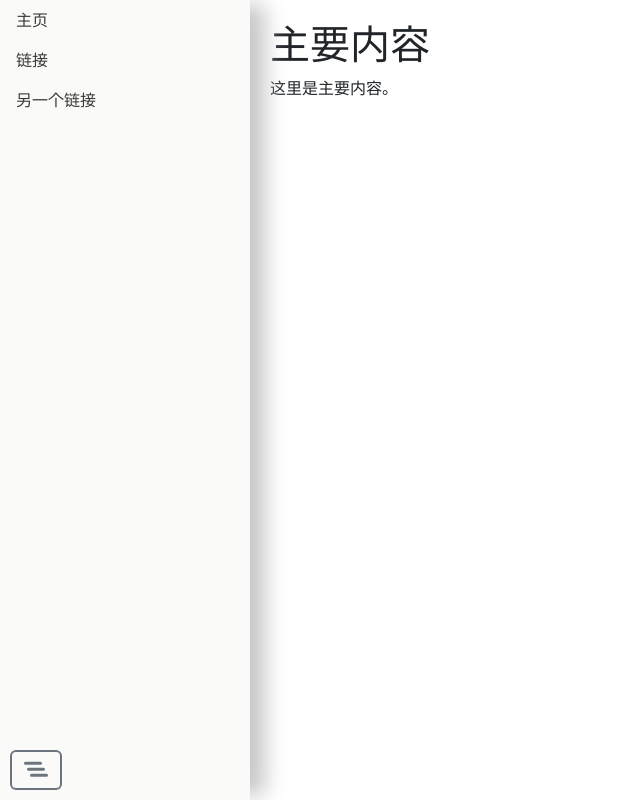
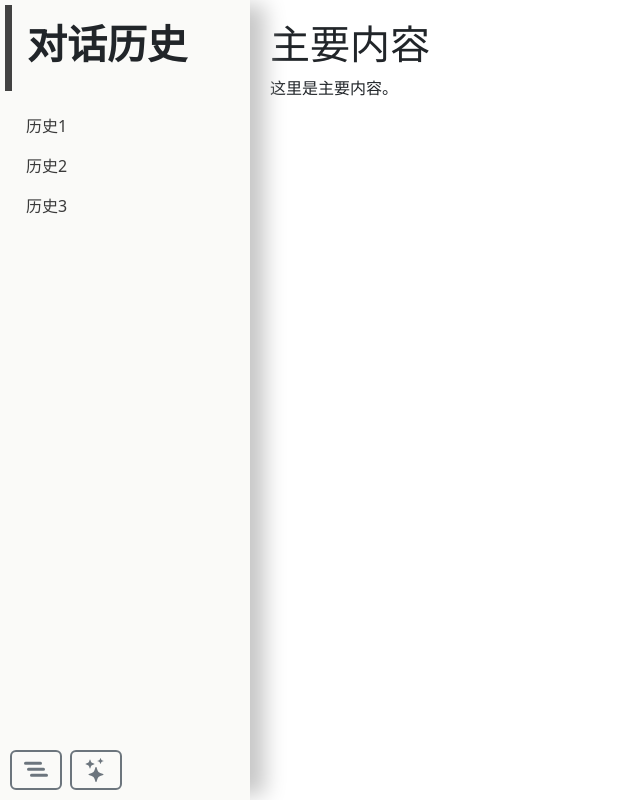
Before and after one commit to ShIkI-1/shu-ces-homework-group1, a Django app: page / in a window 1280 px wide. Shown: the whole page, without its empty margins (0-640 px from the left). Run offline with Django 4.2, Linux system fonts and the light colour scheme; some libraries are stand-ins or nearby versions.

Commit message:
更新侧边栏标题样式，更新左下角新会话按键

```diff
--- a/aiPlatform/statics/css/chat.css
+++ b/aiPlatform/statics/css/chat.css
@@ -47,6 +47,23 @@ body {
     background-color: #dddddd;
 }
 
+.headContainer{
+
+    margin: 5px;
+    padding: 15px;
+    border-left: 7px solid rgb(66, 66, 66);
+}
+
+.contextContainer{
+    margin: 5px;
+    padding: 5px;
+}
+
+.h1{
+    font-weight: 600;
+    font-size: 40px;
+}
+
 @media (max-width: 768px) {
     .sidebar {
         width: 100%;
--- a/aiPlatform/templates/chat.html
+++ b/aiPlatform/templates/chat.html
@@ -15,30 +15,39 @@
             <path fill-rule="evenodd" d="M4.5 11.5A.5.5 0 0 1 5 11h10a.5.5 0 0 1 0 1H5a.5.5 0 0 1-.5-.5m-2-4A.5.5 0 0 1 3 7h10a.5.5 0 0 1 0 1H3a.5.5 0 0 1-.5-.5m-2-4A.5.5 0 0 1 1 3h10a.5.5 0 0 1 0 1H1a.5.5 0 0 1-.5-.5" stroke="currentColor" stroke-width="1"/>
         </svg>
     </button>
+    <button class="btn btn-outline-secondary shadow-none toggle-button" onclick="newChat()" style="left: 70px;">
+        <svg xmlns="http://www.w3.org/2000/svg" width="24" height="24" fill="currentColor" class="bi bi-stars" viewBox="0 0 16 16">
+            <path d="M7.657 6.247c.11-.33.576-.33.686 0l.645 1.937a2.89 2.89 0 0 0 1.829 1.828l1.936.645c.33.11.33.576 0 .686l-1.937.645a2.89 2.89 0 0 0-1.828 1.829l-.645 1.936a.361.361 0 0 1-.686 0l-.645-1.937a2.89 2.89 0 0 0-1.828-1.828l-1.937-.645a.361.361 0 0 1 0-.686l1.937-.645a2.89 2.89 0 0 0 1.828-1.828zM3.794 1.148a.217.217 0 0 1 .412 0l.387 1.162c.173.518.579.924 1.097 1.097l1.162.387a.217.217 0 0 1 0 .412l-1.162.387A1.73 1.73 0 0 0 4.593 5.69l-.387 1.162a.217.217 0 0 1-.412 0L3.407 5.69A1.73 1.73 0 0 0 2.31 4.593l-1.162-.387a.217.217 0 0 1 0-.412l1.162-.387A1.73 1.73 0 0 0 3.407 2.31zM10.863.099a.145.145 0 0 1 .274 0l.258.774c.115.346.386.617.732.732l.774.258a.145.145 0 0 1 0 .274l-.774.258a1.16 1.16 0 0 0-.732.732l-.258.774a.145.145 0 0 1-.274 0l-.258-.774a1.16 1.16 0 0 0-.732-.732L9.1 2.137a.145.145 0 0 1 0-.274l.774-.258c.346-.115.617-.386.732-.732z"/>
+        </svg>
+    </button>
     <nav class="sidebar">
         <!-- 侧边栏内容 -->
         <div class="position-sticky">
             <ul class="nav flex-column">
 
-
-
-
+                <div class="headContainer">
+                    <h1 class="h1">对话历史</h1>
+                </div>
+                <div class="contextContainer">
 
                 <li class="nav-item nav-item-contain">
                     <a class="nav-link active" style="color:rgb(58, 58, 58);" aria-current="page" href="#">
-                        主页
+                        历史1
                     </a>
                 </li>
                 <li class="nav-item nav-item-contain"  >
                     <a class="nav-link" style="color:rgb(58, 58, 58);" href="#">
-                        链接
+                        历史2
                     </a>
                 </li>
                 <li class="nav-item nav-item-contain">
                     <a class="nav-link" style="color:rgb(58, 58, 58);" href="#">
-                        另一个链接
+                        历史3
                     </a>
                 </li>
+                </div>
+
+
             </ul>
         </div>
     </nav>
```
